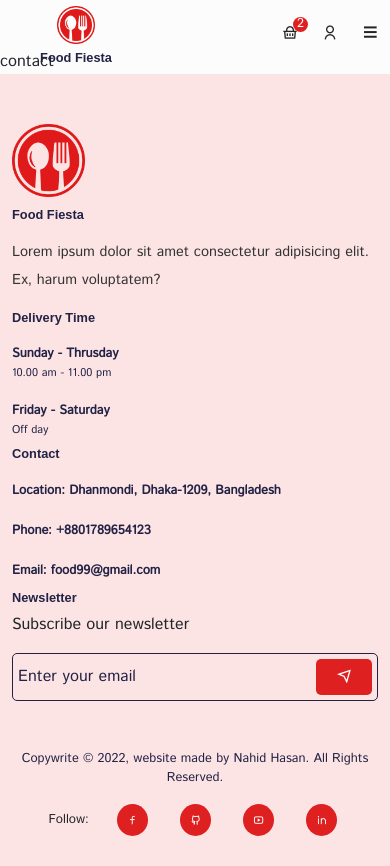
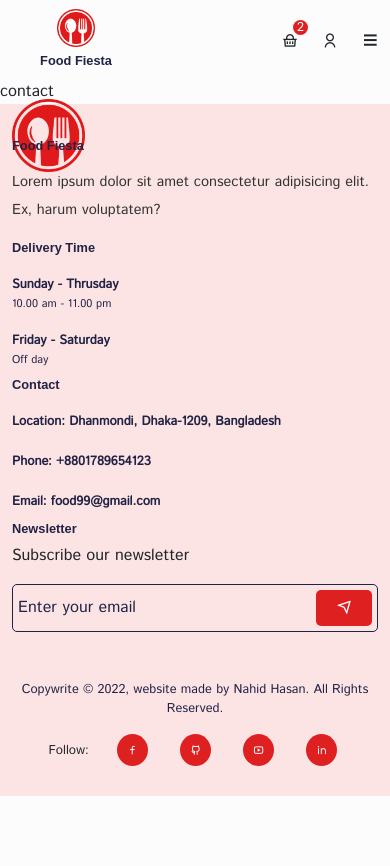
Before and after one commit to Nahid51/food_fiesta, a React (Create React App) app: page /contact in a window 390 px wide. After the commit the page ends 844 px from the top, so only its background shows below. Built offline with nearby package versions, Linux system fonts and the light colour scheme; a web font is replaced by a local one.

Commit message:
make header fully responsive

```diff
--- a/src/components/Header/Header.jsx
+++ b/src/components/Header/Header.jsx
@@ -1,4 +1,4 @@
-import React, { useRef } from 'react';
+import React, { useRef, useEffect } from 'react';
 import { Container } from 'react-bootstrap';
 import logo from '../../assets/images/res-logo.png';
 import { NavLink, Link } from 'react-router-dom';
@@ -24,10 +24,25 @@ const nav_links = [
 ]
 
 const Header = () => {
-    const menuRef = useRef(null)
-    const toggleMenu = () => menuRef.current.classList.toggle('show_menu')
+    const menuRef = useRef(null);
+    const headerRef = useRef(null);
+
+    const toggleMenu = () => menuRef.current.classList.toggle('show_menu');
+
+    useEffect(() => {
+        window.addEventListener('scroll', () => {
+            if (document.body.scrollTop > 80 || document.documentElement.scrollTop > 80) {
+                headerRef.current.classList.add('header_shrink')
+            }
+            else {
+                headerRef.current.classList.remove('header_shrink')
+            }
+        })
+        // return () => window.removeEventListener('scroll')
+    }, []);
+
     return (
-        <header className='header'>
+        <header className='header' ref={headerRef}>
             <Container>
                 <div className="nav_wrapper d-flex justify-content-between align-items-center">
                     <div className="logo">
--- a/src/styles/header.css
+++ b/src/styles/header.css
@@ -1,23 +1,25 @@
 .header {
     width: 100%;
-    height: 80px;
-    line-height: 80px;
+    height: 100px;
+    line-height: 100px;
 }
 
 .logo {
     text-align: center;
+    margin-top: -10px;
 }
 
 .logo img {
     width: calc(100% - 60%);
     object-fit: contain;
+    margin-top: -40px;
 }
 
 .logo h5 {
     font-weight: 600;
     font-size: 1rem;
     color: #212245;
-    margin: -10px 0 0 0;
+    margin: -40px 0 0 0;
 }
 
 .menu a {
@@ -41,7 +43,7 @@
 
 .cart_badge {
     position: absolute;
-    top: 20px;
+    top: 30px;
     right: -10px;
     background: #df2020;
     color: #fff;
@@ -77,10 +79,15 @@
     position: sticky;
     top: 0;
     left: 0;
+    background: #fff;
+    z-index: 9999;
     box-shadow: 5px 5px 15px -5px #fde4e4;
 }
 
 @media only screen and (max-width: 992px) {
+    /* .logo {
+        margin-top: -20px;
+    } */
 
     .logo img {
         width: calc(100% - 70%);
@@ -88,7 +95,6 @@
 
     .logo h5 {
         font-size: 0.8rem;
-        margin-top: -15px;
     }
 
     .navigation {
@@ -138,15 +144,23 @@
 @media only screen and (max-width: 768px) {
     .header {
         width: 100%;
-        height: 50px;
-        line-height: 50px;
+        height: 80px;
+        line-height: 80px;
+    }
+
+    .logo {
+        margin-top: 10px;
+    }
+
+    .logo img {
+        margin-top: -70px;
     }
 
     .logo h5 {
-        margin-top: 0;
+        margin-top: -50px;
     }
 
     .cart_badge {
-        top: 10px;
+        top: 20px;
     }
 }
```
Also changed, not shown: src/store/cartSlice.js (added), src/store/store.js (added).
